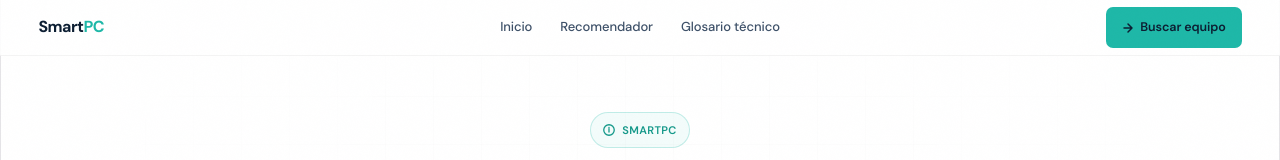
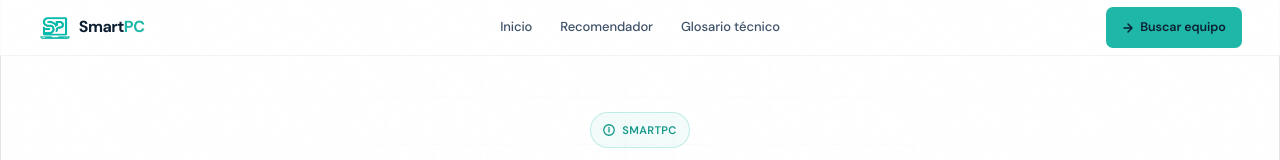
Before and after one commit to FiniteMusic/SmartPC, a React (Vite) app: page /aviso-privacidad in a window 1280 px wide. Shown: the top 160 px of the page. Built offline with nearby package versions, Linux system fonts and the light colour scheme; no server answers.

Commit message:
Logo-navbar

```diff
--- a/src/legales/AvisoPrivacidad.jsx
+++ b/src/legales/AvisoPrivacidad.jsx
@@ -345,11 +345,14 @@ export default function AvisoPrivacidad() {
       {/* ── Nav ── */}
       <nav className={`ap-nav${scrolled ? " ap-nav--scrolled" : ""}`}>
         <div className="ap-nav__inner">
-          <Link to="/" className="ap-nav__logo">
-            <span className="ap-nav__logo-text">
-              Smart<em>PC</em>
-            </span>
-          </Link>
+          <a href="#" className="nav__logo">
+            <img
+              src="/logo_only.svg"
+              alt="SmartPC"
+              onError={(e) => { e.currentTarget.style.display = "none"; }}
+            />
+            <span className="nav__logo-text">Smart<em>PC</em></span>
+          </a>
 
           <ul className="ap-nav__links">
             <li><Link to="/">Inicio</Link></li>
--- a/src/legales/TerminosUso.jsx
+++ b/src/legales/TerminosUso.jsx
@@ -424,9 +424,14 @@ export default function TerminosUso() {
       {/* ── Nav ── */}
       <nav className={`tu-nav${scrolled ? " tu-nav--scrolled" : ""}`}>
         <div className="tu-nav__inner">
-          <Link to="/" className="tu-nav__logo">
-            <span className="tu-nav__logo-text">Smart<em>PC</em></span>
-          </Link>
+          <a href="#" className="nav__logo">
+            <img
+              src="/logo_only.svg"
+              alt="SmartPC"
+              onError={(e) => { e.currentTarget.style.display = "none"; }}
+            />
+            <span className="nav__logo-text">Smart<em>PC</em></span>
+          </a>
 
           <ul className="tu-nav__links">
             <li><Link to="/">Inicio</Link></li>
```
